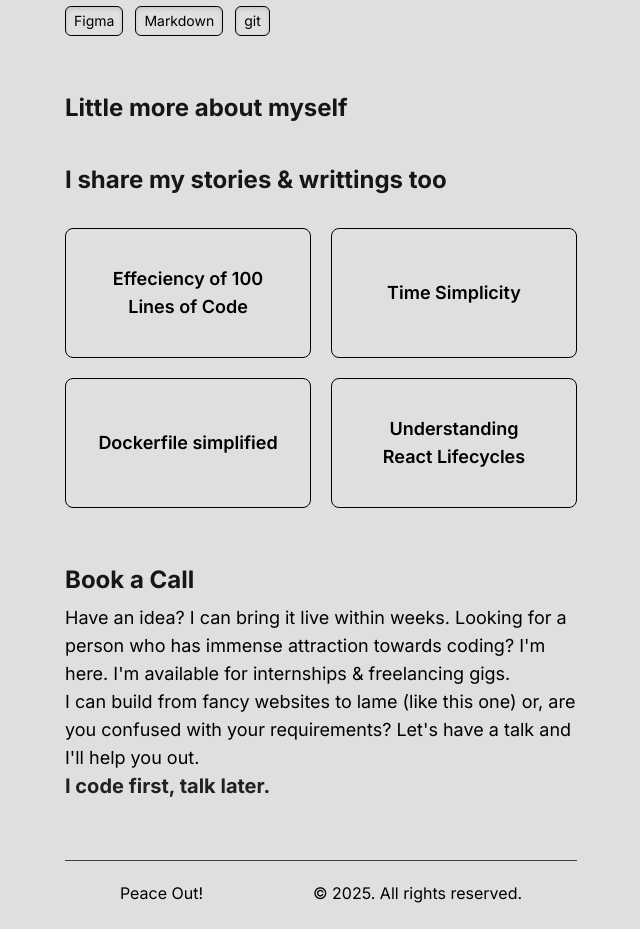
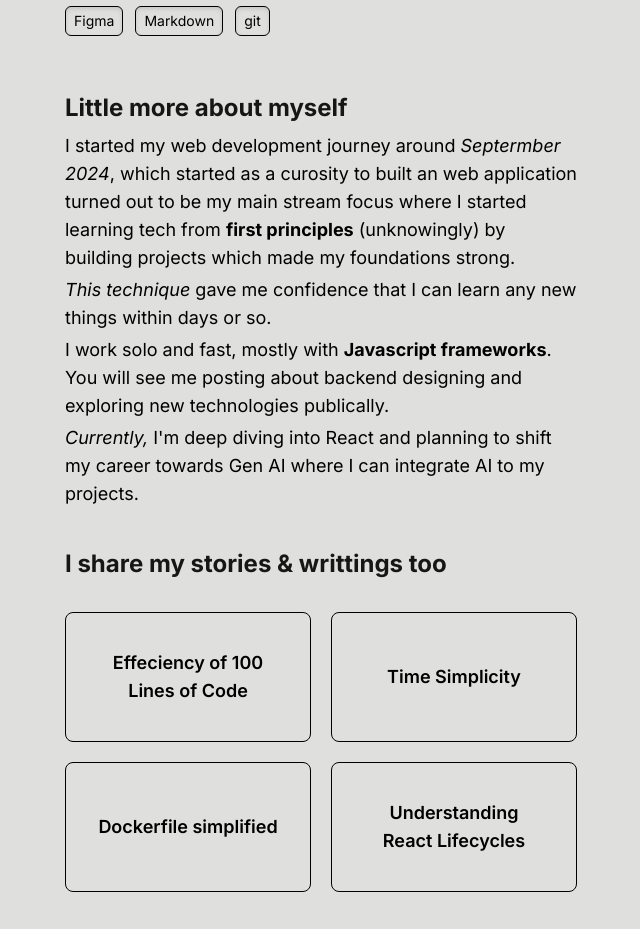
Before and after one commit to DarkkkSoul/portfolio-v3, a React (Vite) app: page / in a window 1280 px wide. Shown: the part 2603-3532 px from the top of the page, without its empty margins (319-959 px from the left). Built offline with nearby package versions, Linux system fonts and the light colour scheme.

Commit message:
about myself section

```diff
--- a/src/pages/Home.jsx
+++ b/src/pages/Home.jsx
@@ -53,6 +53,20 @@ function Home() {
 
             <div className='mt-14'>
                 <h3 className='text-2xl font-bold font-inter-700 text-black/90'>Little more about myself</h3>
+                <div className='mt-2 font-inter-400 text-lg flex flex-col gap-y-1'>
+                    <div>
+                        I started my web development journey around <span className='font-inter-400-italic'>Septermber 2024</span>, which started as a curosity to built an web application turned out to be my main stream focus where I started learning tech from <span className='font-inter-700'>first principles</span> (unknowingly) by building projects which made my foundations strong.
+                    </div>
+                    <div>
+                        <span className='font-inter-400-italic'>This technique</span> gave me confidence that I can learn any new things within days or so.
+                    </div>
+                    <div>
+                        I work solo and fast, mostly with <span className='font-inter-700'>Javascript frameworks</span>. You will see me posting about backend designing and exploring new technologies publically.
+                    </div>
+                    <div>
+                        <span className='font-inter-400-italic'>Currently, </span>I'm deep diving into React and planning to shift my career towards Gen AI where I can integrate AI to my projects.
+                    </div>
+                </div>
             </div>
 
             <div className='mt-10'>
```
